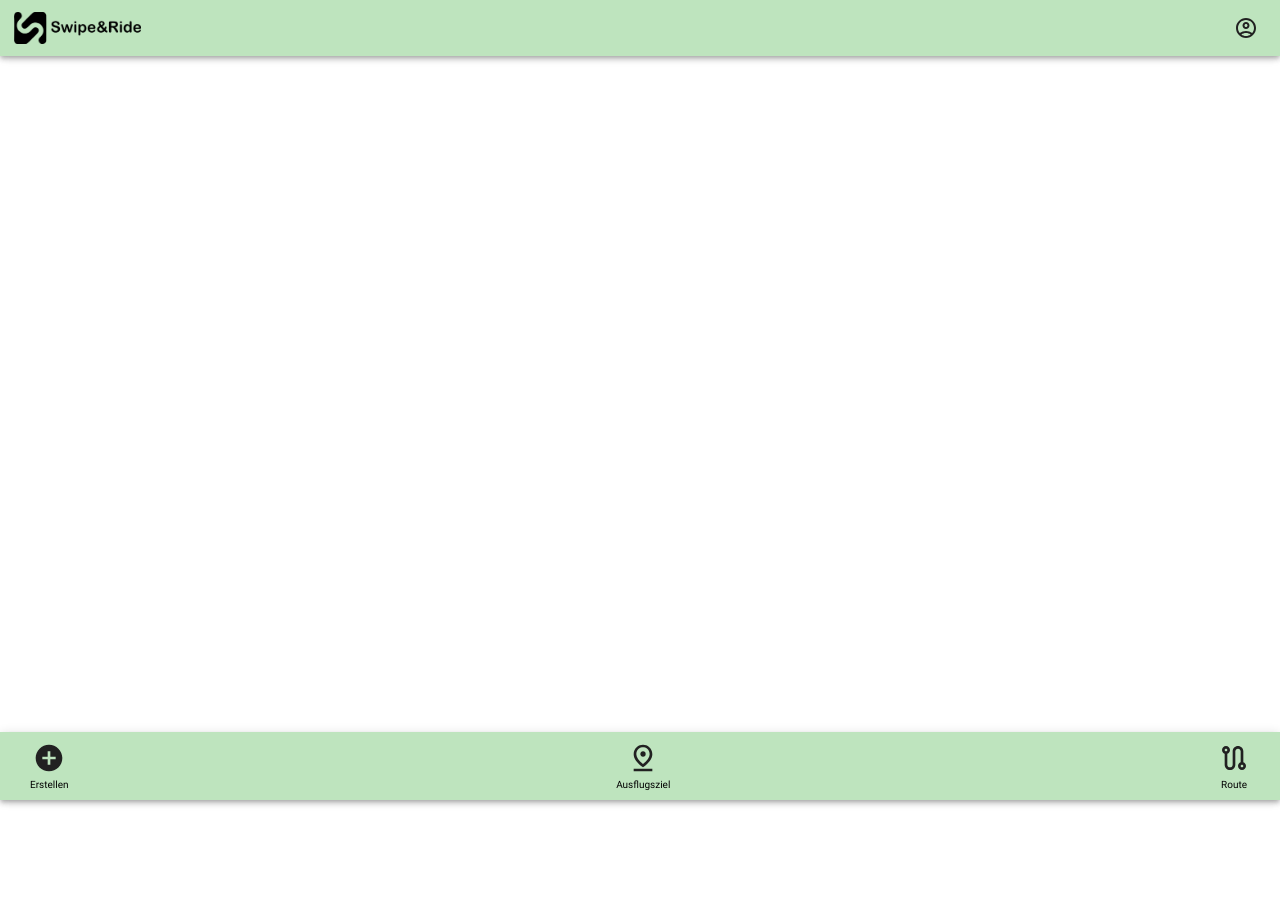
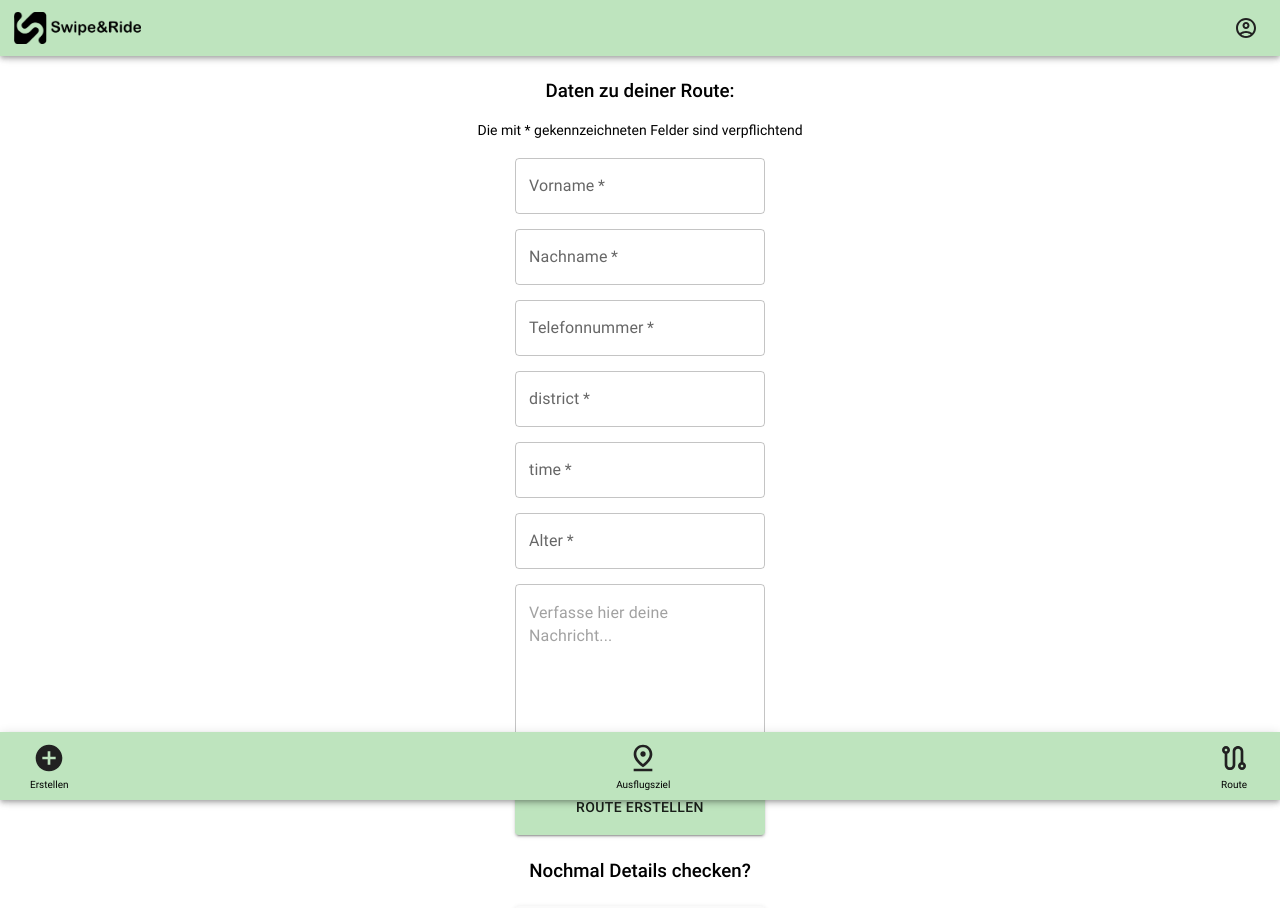
Before and after one commit to sophokel/coding-austria, a React (Create React App) app: page /createRoute in a window 1280 px wide. Shown: the top 908 px of the page. Before the commit the page ends 800 px from the top, so only its background shows below. Built offline with nearby package versions, Linux system fonts and the light colour scheme.

Commit message:
Add create route

```diff
--- a/src/data/routes.js
+++ b/src/data/routes.js
@@ -7,7 +7,7 @@ export const allRoutes = [
     district: "Niederösterreich",
     time: '19:00',
     date: '01-08-2023',
-    description: ''
+
   },
   {
     id: 2,
@@ -17,6 +17,7 @@ export const allRoutes = [
     district: "Niederösterreich",
     time: '20:30',
     date: '05-08-2023',
+
   },
   {
     id: 3,
--- a/src/pages/CreateRoutePage.js
+++ b/src/pages/CreateRoutePage.js
@@ -1,18 +1,189 @@
-import { useEffect } from "react";
+import { useState, useEffect } from "react";
+import {
+  TextField,
+
+  FormControl,
+
+} from "@mui/material";
+import { StyledBackButton } from "../components/StyledBackButton";
+import { StyledMainButton } from "../components/StyledMainButton";
 import ScrollToTopButton from "../components/ScrollToTopButton";
+import { useLocation, useNavigate } from "react-router-dom";
+import { ArrowBack } from "@mui/icons-material";
 
-function CreateRoutePage({ title }) {
+function InquiryPage({ title }) {
+  const navigate = useNavigate();
+  const { pathname, state } = useLocation();
+
   useEffect(() => {
     document.title = title;
   }, [title]);
 
+  useEffect(() => {
+    setTimeout(() => {
+      window.scrollTo(0, 0);
+    }, 0);
+  }, [pathname]);
+
+  const handleBackClick = (e) => {
+    e.preventDefault();
+    navigate("/", {
+      state,
+    });
+  };
+
+   const [name, setName] = useState("Bitte Routename angeben!");
+  const [driveStart, setDriveStart] = useState("Bitte Routestart angeben!");
+   const [driveDestination, setDriveDestination] = useState("Bitte Routeziel angeben!");
+
+  const [district, setDistrict] = useState("Bitte Bundesland angeben!");
+
+ const [time, setTime] = useState("Bitte Zeit angeben!");
+
+  const [date, setDate] = useState("Bitte Teg angeben!");
+
   return (
-    <>
-      <div className="container">
-        <ScrollToTopButton />
+    <div className="container col">
+      <ScrollToTopButton />
+      <div className="headline-box col center-all">
+        <h3 className="headline">Daten zu deiner Route:</h3>
+        <p className="required-description">
+          Die mit * gekennzeichneten Felder sind verpflichtend
+        </p>
       </div>
-    </>
+      <div className="input-box">
+        <FormControl fullWidth sx={{ marginBottom: "15px" }}>
+          <TextField
+            required
+            color="secondary"
+            id="firstName"
+            label="Vorname"
+            variant="outlined"
+            placeholder="Routename"
+            onChange={(e) => {
+              setName(e.target.value);
+            }}
+          />
+        </FormControl>
+        <FormControl fullWidth sx={{ marginBottom: "15px" }}>
+          <TextField
+            fullWidth
+            required
+            color="secondary"
+            id="driveStart"
+            label="Nachname"
+            variant="outlined"
+            placeholder="Start der Route"
+            onChange={(e) => {
+              setDriveStart(e.target.value);
+            }}
+          />
+
+        </FormControl>
+        <FormControl fullWidth sx={{ marginBottom: "15px" }}>
+          <TextField
+            fullWidth
+            required
+            color="secondary"
+            id="phoneNumber"
+            label="Telefonnummer"
+            variant="outlined"
+            placeholder="Ziel der Route"
+            onChange={(e) => {
+
+              setDriveDestination(e.target.value);
+            }}
+
+          />
+
+        </FormControl>
+        <FormControl fullWidth sx={{ marginBottom: "15px" }}>
+          <TextField
+            fullWidth
+            required
+            color="secondary"
+            id="district"
+            label="district"
+            variant="outlined"
+            placeholder="Bundesland"
+            onChange={(e) => {
+              setDistrict(e.target.value);
+            }}
+          />
+        </FormControl>
+      </div>
+
+      <div className="input-box">
+
+        <FormControl fullWidth sx={{ marginBottom: "15px" }}>
+          <TextField
+            fullWidth
+            required
+            color="secondary"
+            id="childLastName"
+            label="time"
+            variant="outlined"
+            placeholder="Zeit"
+            onChange={(e) => {
+
+              setTime(e.target.value);
+            }}
+
+          />
+
+        </FormControl>
+        <FormControl fullWidth sx={{ marginBottom: "15px" }}>
+          <TextField
+            fullWidth
+            required
+            color="secondary"
+            id="date"
+            label="Alter"
+            variant="outlined"
+            placeholder="Datum"
+            onChange={(e) => {
+              setDate(e.target.value);
+            }}
+          />
+
+        </FormControl>
+      </div>
+      <div className="input-box">
+        <TextField
+          fullWidth
+          color="secondary"
+          rows={6}
+          multiline
+          placeholder="Verfasse hier deine Nachricht..."
+        />
+        <div className="col center-all">
+
+          <StyledMainButton
+            variant="contained"
+            sx={{
+              marginBottom: "25px",
+            }}
+
+          >
+           Route erstellen
+          </StyledMainButton>
+          <h3 className="bottomline">Nochmal Details checken?</h3>
+          <StyledBackButton
+            startIcon={<ArrowBack />}
+            variant="contained"
+            sx={{
+              width: 250,
+              marginTop: "24px",
+              marginBottom: "88px",
+            }}
+
+          >
+            Zurück zu den Details
+          </StyledBackButton>
+        </div>
+      </div>
+    </div>
   );
 }
 
-export default CreateRoutePage;
+export default InquiryPage;
```
